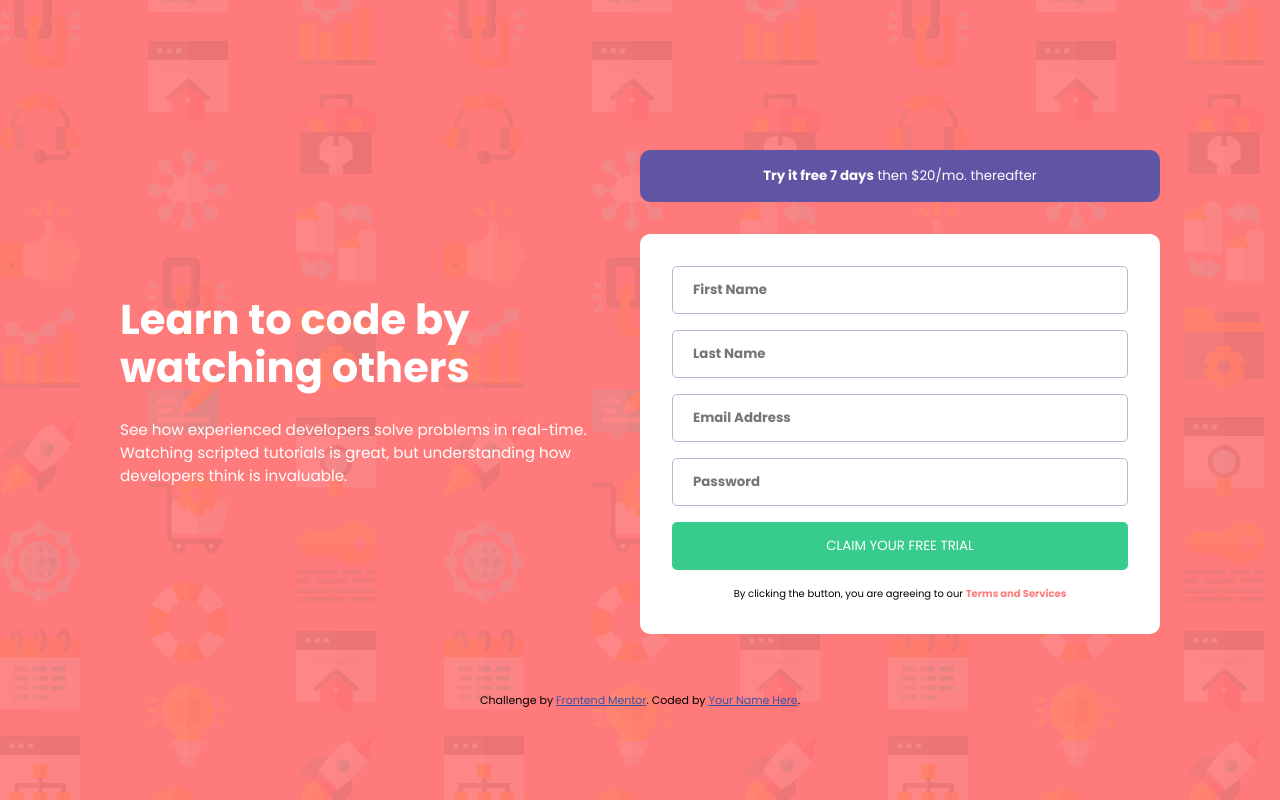
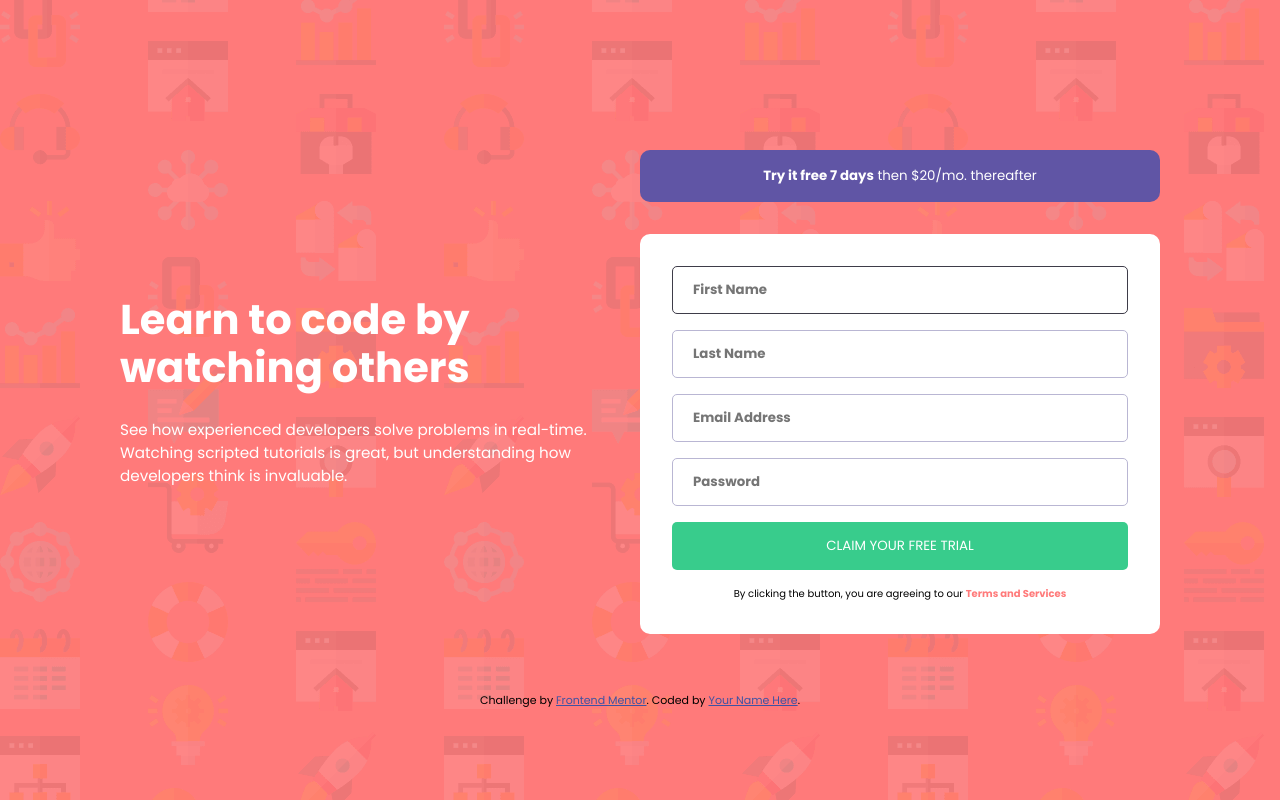
Before and after one commit to Electrocisko/FrontendMentor-8, a plain HTML site: page index.html in a window 1280 px wide. In both pictures the pointer is over the input "First Name". Drawn offline with Linux system fonts and the light colour scheme.

Commit message:
hover in desktop view

```diff
--- a/styles/desktop-style.css
+++ b/styles/desktop-style.css
@@ -102,7 +102,7 @@ body {
 }
 
 
-.form--inputs input:focus {
+.form--inputs input:hover {
     border: solid var(--color-Dark-blue) 0.5px;
 }
 
```
